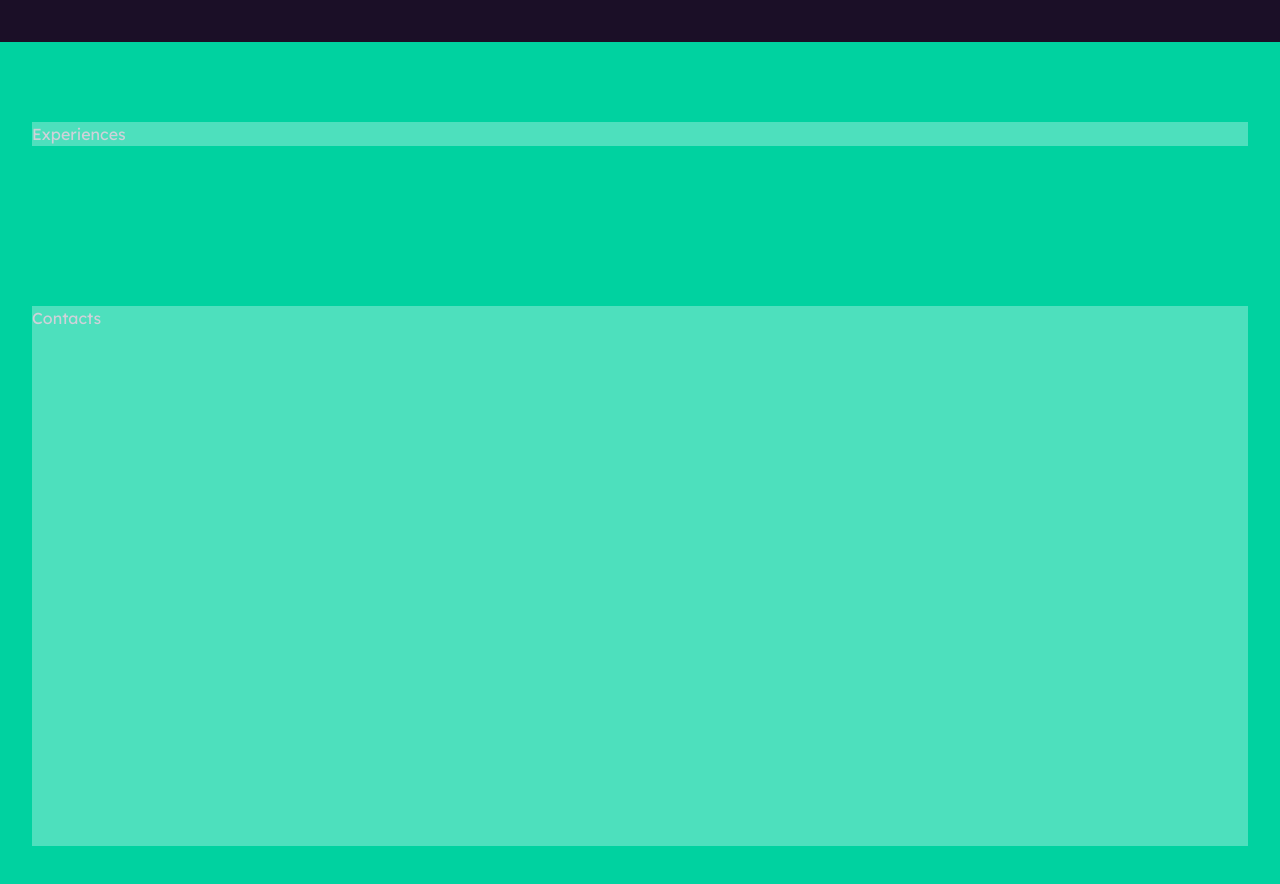
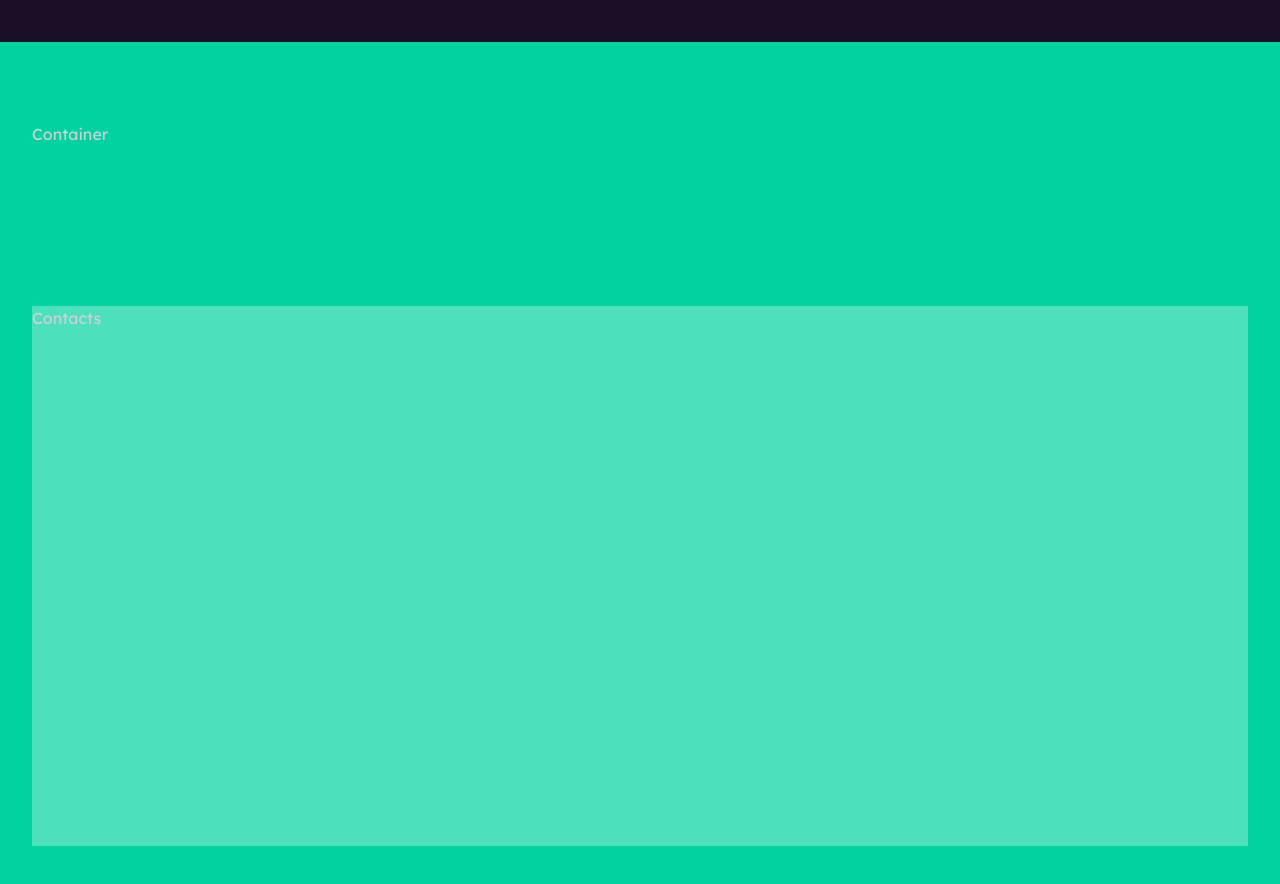
Before and after one commit to codemarns/portfolio, a React (Vite) app: page / in a window 1280 px wide. Shown: the part 1060-1944 px from the top of the page. Built offline with nearby package versions, Linux system fonts and the light colour scheme.

Commit message:
Experiences: implement Container

```diff
--- a/src/sections/Experiences/Experiences.tsx
+++ b/src/sections/Experiences/Experiences.tsx
@@ -1,11 +1,11 @@
-import { Section } from "../../components";
+import { Container, Section } from "../../components";
 
 export const Experiences = () => {
   const id = "experiences";
 
   return (
     <Section id={id} className="bg-success">
-      <div className="w-full h-full bg-white/30">Experiences</div>
+      <Container id={id + "_container"}>Experiences</Container>
     </Section>
   );
 };
```
